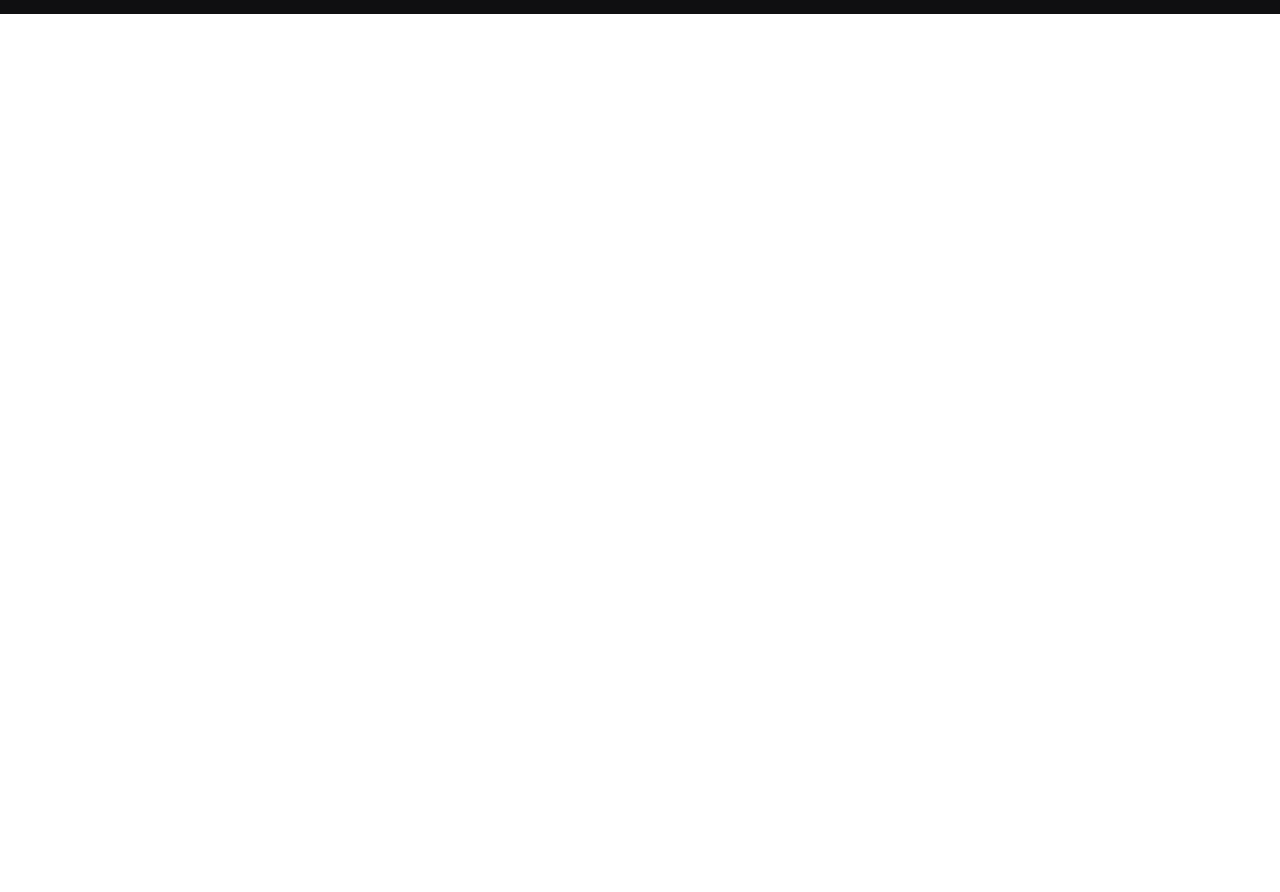
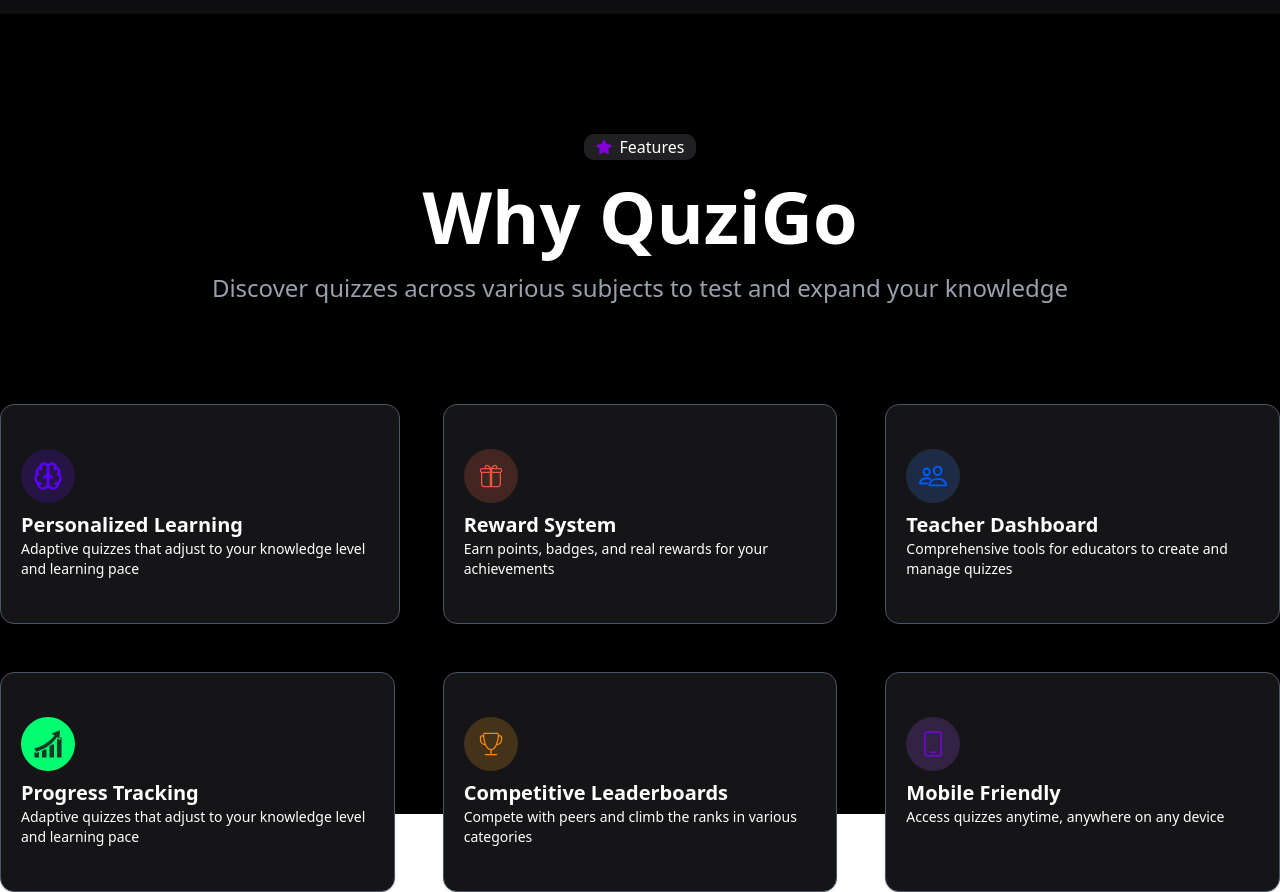
Before and after one commit to nickolasww/QuziGo, a React (Vite) app: page / in a window 1280 px wide. Shown: the part 1580-2472 px from the top of the page. Before the commit the page ends 1594 px from the top, so only its background shows below. Built offline with nearby package versions, Linux system fonts and the light colour scheme.

Commit message:
feat: why pages

```diff
--- a/src/pages/homepage/index.tsx
+++ b/src/pages/homepage/index.tsx
@@ -2,6 +2,7 @@ import React from 'react'
 import Navbar from '../components/navbar/navbar'
 import Header from './partials/header'
 import Category from './partials/category'
+import Why from './partials/why'
 
 const HomePage = () => {
   return (
@@ -9,6 +10,7 @@ const HomePage = () => {
       <Navbar />
       <Header />
       <Category />
+      <Why />
     </div>
   )
 }
--- a/src/pages/homepage/partials/why.tsx
+++ b/src/pages/homepage/partials/why.tsx
@@ -1,11 +1,132 @@
-import React from 'react'
+import React from "react";
+import {
+  Card,
+  CardDescription,
+  CardHeader,
+  CardTitle,
+} from "@/components/ui/card";
+import { LuBrain } from "react-icons/lu";
+import { CiGift } from "react-icons/ci";
+import { IoPeopleOutline } from "react-icons/io5";
+import { GiProgression } from "react-icons/gi";
+import { CiTrophy } from "react-icons/ci";
+import { CiMobile1 } from "react-icons/ci";
+import { FaStar } from "react-icons/fa";
 
 const Why = () => {
   return (
-    <div>
+    <div className="bg-black h-screen flex flex-col items-center pt-30 gap-5">
+      <div className=" flex gap-2 items-center text-white px-3 py-px rounded-lg bg-[#202022]">
+        <FaStar className="text-purple-700" />
+        <h1>Features</h1>
+      </div>
+      <h1 className="text-white text-7xl font-bold">Why QuziGo</h1>
+      <h2 className="text-gray-400 text-2xl">
+        Discover quizzes across various subjects to test and expand your
+        knowledge
+      </h2>
 
+      <div className="grid grid-cols-1 md:grid-cols-2 lg:grid-cols-3 gap-12 pt-20">
+        <Card className="w-[400px] bg-[#151518] border border-gray-600">
+          <CardHeader className="p-5 ">
+            <div className=" bg-[#261544] p-3 rounded-full mr-auto">
+              <LuBrain className="text-[#5C00FF] text-3xl " />
+            </div>
+            <div>
+              <CardTitle className="text-white text-xl font-bold">
+                Personalized Learning
+              </CardTitle>
+              <CardDescription className="text-white">
+                Adaptive quizzes that adjust to your knowledge level and
+                learning pace
+              </CardDescription>
+            </div>
+          </CardHeader>
+        </Card>
+
+        <Card className="w-full bg-[#151518] border border-gray-600">
+          <CardHeader className="p-5 ">
+            <div className="bg-[#432521] p-3 rounded-full mr-auto">
+              <CiGift className="text-[#F15540] text-3xl" />
+            </div>
+            <div>
+              <CardTitle className="text-white text-xl font-bold">
+                Reward System
+              </CardTitle>
+              <CardDescription className="text-white">
+                Earn points, badges, and real rewards for your achievements
+              </CardDescription>
+            </div>
+          </CardHeader>
+        </Card>
+
+        <Card className="w-full bg-[#151518] border border-gray-600">
+          <CardHeader className="p-5 ">
+            <div className="bg-[#1D2B44] p-3 rounded-full mr-auto">
+              <IoPeopleOutline className="text-[#005CFF] text-3xl" />
+            </div>
+            <div>
+              <CardTitle className="text-white text-xl font-bold">
+                Teacher Dashboard
+              </CardTitle>
+              <CardDescription className="text-white">
+                Comprehensive tools for educators to create and manage quizzes
+              </CardDescription>
+            </div>
+          </CardHeader>
+        </Card>
+
+        <Card className="w-full bg-[#151518] border border-gray-600">
+          <CardHeader className="p-5 ">
+            <div className="bg-[#00FF70] p-3 rounded-full mr-auto">
+              <GiProgression className="text-[#183826] text-3xl" />
+            </div>
+            <div>
+              <CardTitle className="text-white text-xl font-bold">
+                Progress Tracking
+              </CardTitle>
+              <CardDescription className="text-white">
+                Adaptive quizzes that adjust to your knowledge level and
+                learning pace
+              </CardDescription>
+            </div>
+          </CardHeader>
+        </Card>
+
+        <Card className="w-full bg-[#151518] border border-gray-600">
+          <CardHeader className="p-5 ">
+            <div className="bg-[#45321A] p-3 rounded-full mr-auto">
+              <CiTrophy className="text-[#FF8E00] text-3xl" />
+            </div>
+            <div>
+              <CardTitle className="text-white text-xl font-bold">
+                Competitive Leaderboards
+              </CardTitle>
+              <CardDescription className="text-white">
+                Compete with peers and climb the ranks in various categories
+              </CardDescription>
+            </div>
+          </CardHeader>
+        </Card>
+
+        <Card className="w-full bg-[#151518] border border-gray-600">
+          <CardHeader className="p-5 ">
+            <div className="bg-[#332244]  p-3 rounded-full mr-auto">
+              <CiMobile1 className="text-[#7F00FF] text-3xl" />
+            </div>
+            <div>
+              <CardTitle className="text-white text-xl font-bold">
+                Mobile Friendly
+              </CardTitle>
+              <CardDescription className="text-white">
+                Access quizzes anytime, anywhere on any device
+              </CardDescription>
+            </div>
+          </CardHeader>
+        </Card>
+      </div>
     </div>
-  )
-}
+  );
+};
 
-export default Why
+export default Why;
```
